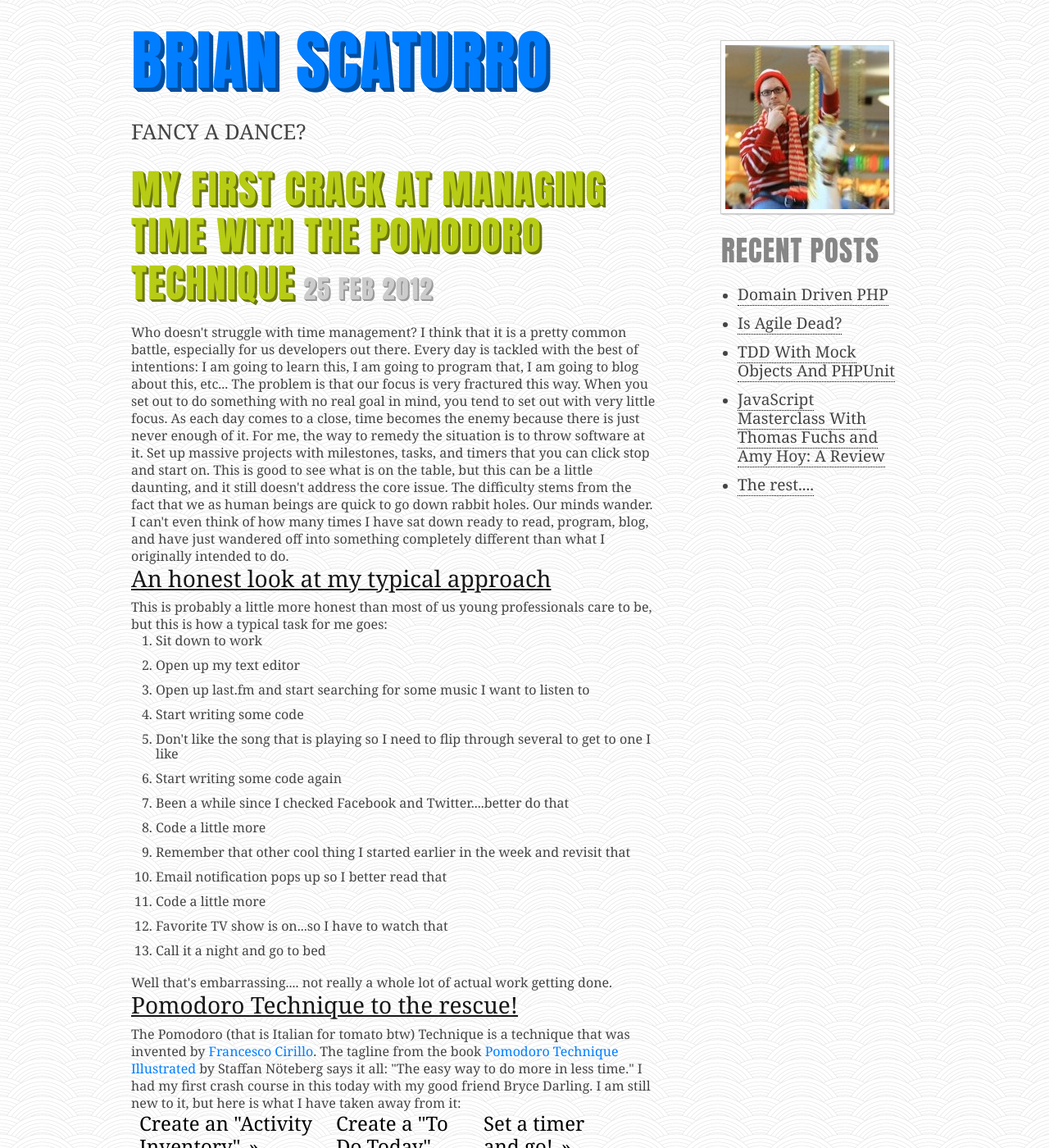
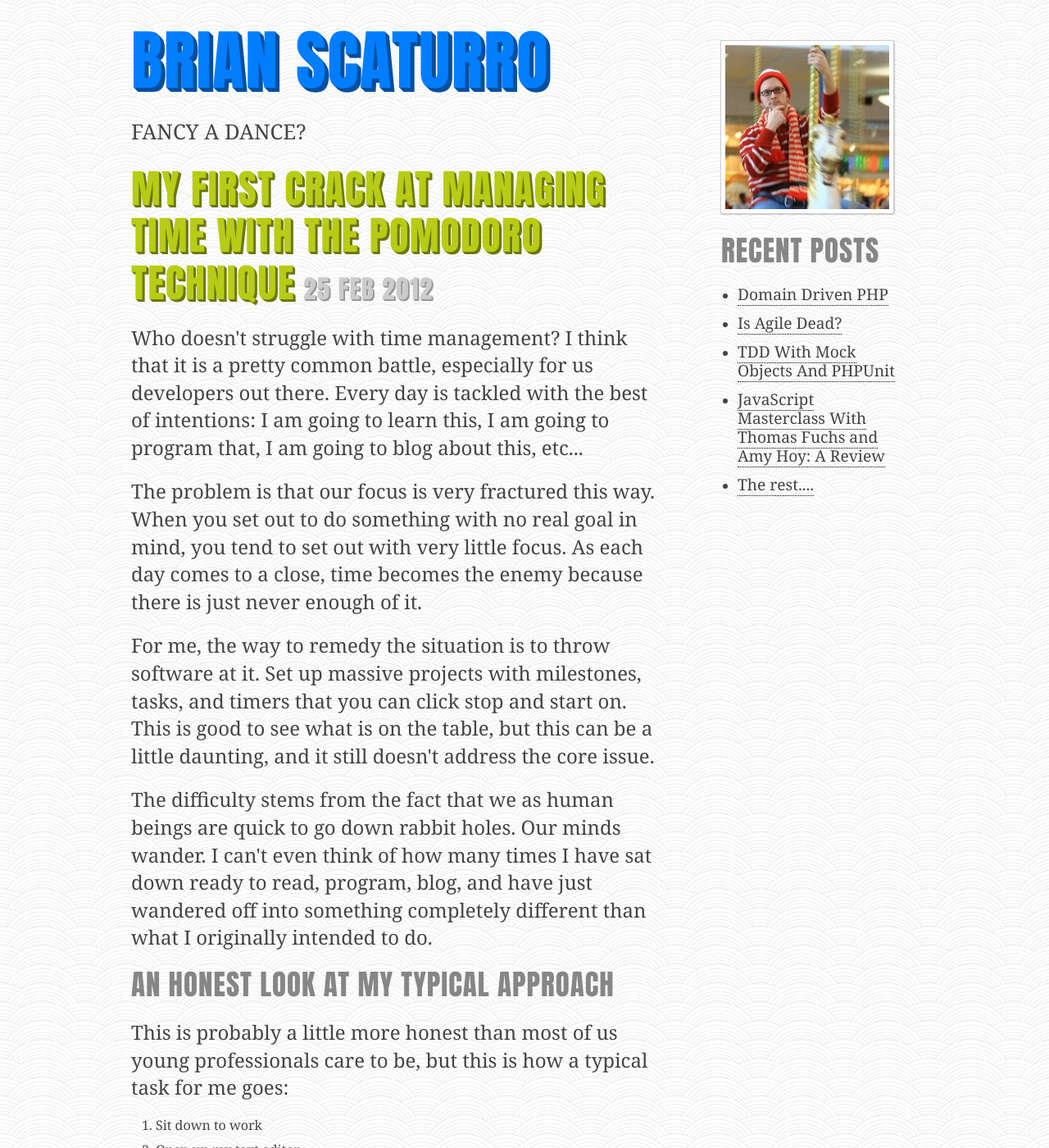
Before and after one commit to brianium/old-site, a Jekyll site: the page built from _posts/2012-02-25-starting-pomodoro-technique.html, in a window 1280 px wide and 1400 px high. Shown: the whole window at 82% size. Built offline with Jekyll 4.4.1, drawn with Linux system fonts in a browser that asks for light colours; some of the changed text lies outside the part shown.

Commit message:
updated pomodoro post

```diff
--- a/_posts/2012-02-25-starting-pomodoro-technique.html
+++ b/_posts/2012-02-25-starting-pomodoro-technique.html
@@ -22,16 +22,16 @@ meta:
   _thumbnail_id: '1527'
   _wp_old_slug: my-first-crack-at-managing-time-with-the-pomodoro-technique
 ---
-Who doesn't struggle with time management? I think that it is a pretty common battle, especially for us developers out there. Every day is tackled with the best of intentions: I am going to learn this, I am going to program that, I am going to blog about this, etc...
+<p>Who doesn't struggle with time management? I think that it is a pretty common battle, especially for us developers out there. Every day is tackled with the best of intentions: I am going to learn this, I am going to program that, I am going to blog about this, etc...</p>
 
-The problem is that our focus is very fractured this way. When you set out to do something with no real goal in mind, you tend to set out with very little focus. As each day comes to a close, time becomes the enemy because there is just never enough of it.
+<p>The problem is that our focus is very fractured this way. When you set out to do something with no real goal in mind, you tend to set out with very little focus. As each day comes to a close, time becomes the enemy because there is just never enough of it.</p>
 
-For me, the way to remedy the situation is to throw software at it. Set up massive projects with milestones, tasks, and timers that you can click stop and start on. This is good to see what is on the table, but this can be a little daunting, and it still doesn't address the core issue.
+<p>For me, the way to remedy the situation is to throw software at it. Set up massive projects with milestones, tasks, and timers that you can click stop and start on. This is good to see what is on the table, but this can be a little daunting, and it still doesn't address the core issue.</p>
 
-The difficulty stems from the fact that we as human beings are quick to go down rabbit holes. Our minds wander. I can't even think of how many times I have sat down ready to read, program, blog, and have just wandered off into something completely different than what I originally intended to do.
+<p>The difficulty stems from the fact that we as human beings are quick to go down rabbit holes. Our minds wander. I can't even think of how many times I have sat down ready to read, program, blog, and have just wandered off into something completely different than what I originally intended to do.</p>
 
-<h3>An honest look at my typical approach</h3>
-This is probably a little more honest than most of us young professionals care to be, but this is how a typical task for me goes:
+<h2>An honest look at my typical approach</h2>
+<p>This is probably a little more honest than most of us young professionals care to be, but this is how a typical task for me goes:</p>
 <ol>
 <li>Sit down to work</li>
 <li>Open up my text editor</li>
@@ -48,32 +48,31 @@ This is probably a little more honest than most of us young professionals care t
 <li>Call it a night and go to bed</li>
 </ol>
 
-Well that's embarrassing.... not really a whole lot of actual work getting done.
+<p>Well that's embarrassing.... not really a whole lot of actual work getting done.</p>
 
-<h3>Pomodoro Technique to the rescue!</h3>
-The Pomodoro (that is Italian for tomato btw) Technique is a technique that was invented by <a href="http://www.pomodorotechnique.com/about.html" title="About Pomodoro Technique" target="_blank">Francesco Cirillo</a>. The tagline from the book <a href="http://pomodoro-book.com/" title="pomodoro technique illustrated" target="_blank">Pomodoro Technique Illustrated</a> by Staffan Nöteberg says it all: "The easy way to do more in less time." I had my first crash course in this today with my good friend Bryce Darling. I am still new to it, but here is what I have taken away from it:
-<div class="four columns">
-<h4>Create an "Activity Inventory"</h4>
-Make a list of what needs to be done. It does not have to be that complicated - think about what needs to be done and write it down (yes on a piece of paper).
-</div>
-<div class="three columns">
-<h4>Create a "To Do Today" list</h4>
-Take some items you feel confident about doing off of your activity inventory, and make a list out of them. These should be items you feel confident about completing for the day.
-</div>
-<div class="three columns">
-<h4>Set a timer and go!</h4>
-Set a timer for 25 minutes. Work while the timer is ticking down. Ignore those emails, texts, the playlist, that tv show.... and just work. When the timer beeps, take a break!
-</div>
-<br style="clear:both;" />
-Today was my first time taking a stab at this, but I was immediately surprised by how productive I was. I was able to complete two page designs in Photoshop in 4 Pomodori (that is 4 25 minute sprints of work). This is possible because the time is extremely focused. While that timer is ticking, you aren't doing anything but working. When the timer is up, you reward yourself with 5, 10, or 15 minutes of a break. Use that time to check the emails, or set up the playlist. Detach yourself from the work completely. Don't think about what you just did, or what you are going to do next. Just relax.
+<h2>Pomodoro Technique to the rescue!</h2>
+<p>The Pomodoro (that is Italian for tomato btw) Technique is a technique that was invented by <a href="http://www.pomodorotechnique.com/about.html" title="About Pomodoro Technique" target="_blank">Francesco Cirillo</a>. The tagline from the book <a href="http://pomodoro-book.com/" title="pomodoro technique illustrated" target="_blank">Pomodoro Technique Illustrated</a> by Staffan Nöteberg says it all: "The easy way to do more in less time." I had my first crash course in this today with my good friend Bryce Darling. I am still new to it, but here is what I have taken away from it:</p>
 
-<h3>What I took away from it</h3>
-I will definitely be reading more from <a href="http://pomodoro-book.com/" title="pomodoro technique illustrated" target="_blank">Pomodoro Technique Illustrated</a>, but I see some immediate benefits.
-<h4>1. Increased productivity.</h4>
-I saw this evidenced today. I was amazed by how much I was able to get done in such a short period of time.
-<h4>2. Less anxiety.</h4>
-By detaching and taking a break for a little bit after each Pomodori, you will decrease your anxiety about the work at hand, and give your brain a chance to run some background threads on what it just did while you sip a coffee, call a friend, or just hang out.
-<h4>3. Ability to assess what you have done.</h4>
-It was nice being able to log 75 minutes for a task. This gave me a greater sense of how much time it actually takes to do work. This will have an immense pay off in estimating and boxing off time in the future.
+<h3>Create an "Activity Inventory"</h3>
+<p>Make a list of what needs to be done. It does not have to be that complicated - think about what needs to be done and write it down (yes on a piece of paper).</p>
 
-There is still a lot to learn, but so far I am sold on this amazing technique for managing time and getting work done!
+<h3>Create a "To Do Today" list</h3>
+<p>Take some items you feel confident about doing off of your activity inventory, and make a list out of them. These should be items you feel confident about completing for the day.</p>
+
+<h3>Set a timer and go!</h3>
+<p>Set a timer for 25 minutes. Work while the timer is ticking down. Ignore those emails, texts, the playlist, that tv show.... and just work. When the timer beeps, take a break!</p>
+
+<p>Today was my first time taking a stab at this, but I was immediately surprised by how productive I was. I was able to complete two page designs in Photoshop in 4 Pomodori (that is 4 25 minute sprints of work). This is possible because the time is extremely focused.</p>
+
+<p>While that timer is ticking, you aren't doing anything but working. When the timer is up, you reward yourself with 5, 10, or 15 minutes of a break. Use that time to check the emails, or set up the playlist. Detach yourself from the work completely. Don't think about what you just did, or what you are going to do next. Just relax.</p>
+
+<h2>What I took away from it</h2>
+<p>I will definitely be reading more from <a href="http://pomodoro-book.com/" title="pomodoro technique illustrated" target="_blank">Pomodoro Technique Illustrated</a>, but I see some immediate benefits.</p>
+<h3>1. Increased productivity.</h3>
+<p>I saw this evidenced today. I was amazed by how much I was able to get done in such a short period of time.</p>
+<h3>2. Less anxiety.</h3>
+<p>By detaching and taking a break for a little bit after each Pomodori, you will decrease your anxiety about the work at hand, and give your brain a chance to run some background threads on what it just did while you sip a coffee, call a friend, or just hang out.</p>
+<h3>3. Ability to assess what you have done.</h3>
+<p>It was nice being able to log 75 minutes for a task. This gave me a greater sense of how much time it actually takes to do work. This will have an immense pay off in estimating and boxing off time in the future.</p>
+
+<p>There is still a lot to learn, but so far I am sold on this amazing technique for managing time and getting work done!</p>
```
Also changed, not shown: 1 other file.
